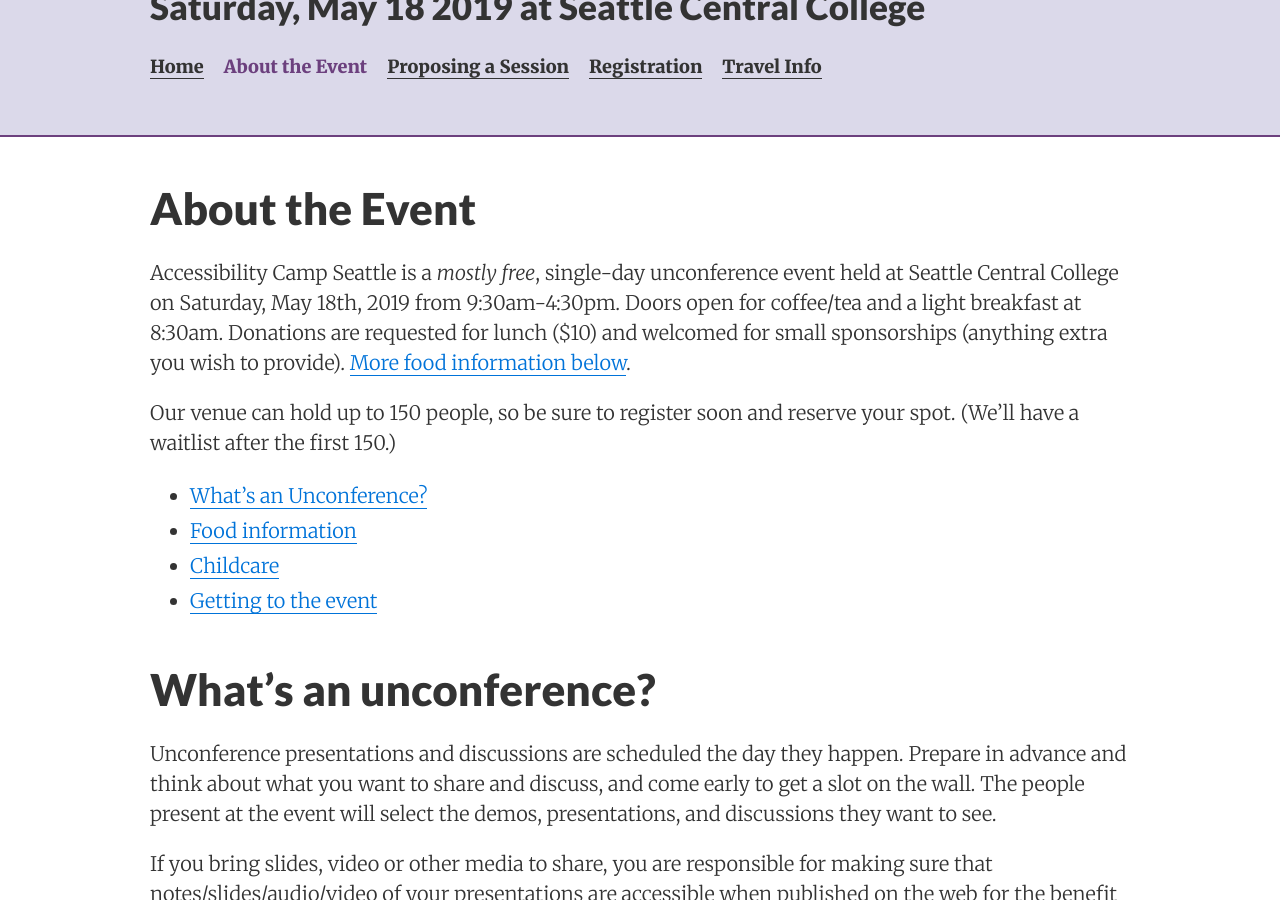
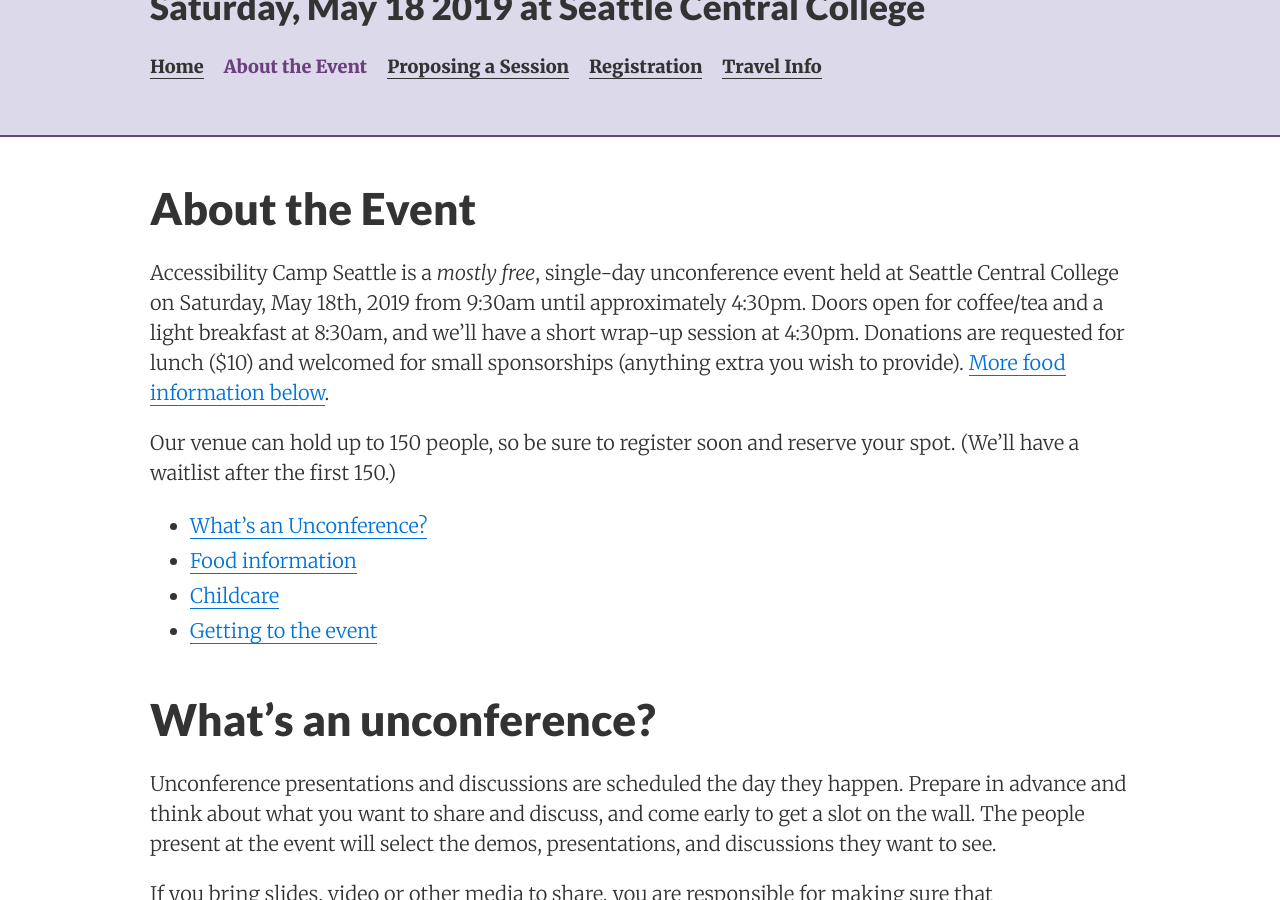
Before and after one commit to marcysutton/a11ycamp-jekyll, a Jekyll site: the page built from event-info.md, in a window 1280 px wide and 900 px high, scrolled down 317 px. Built offline with Jekyll 4.4.1, drawn with Linux system fonts in a browser that asks for light colours; comment, search, counter and statistics services are not loaded.

Commit message:
Tweaked event time to be inclusive of wrapup

```diff
--- a/event-info.md
+++ b/event-info.md
@@ -7,7 +7,7 @@
 weight: 2
 ---
 
-Accessibility Camp Seattle is a *mostly free*, single-day unconference event held at Seattle Central College on Saturday, May 18th, 2019 from 9:30am-4:30pm. Doors open for coffee/tea and a light breakfast at 8:30am. Donations are requested for lunch ($10) and welcomed for small sponsorships (anything extra you wish to provide). [More food information below](#food-info).
+Accessibility Camp Seattle is a *mostly free*, single-day unconference event held at Seattle Central College on Saturday, May 18th, 2019 from 9:30am until approximately 4:30pm. Doors open for coffee/tea and a light breakfast at 8:30am, and we'll have a short wrap-up session at 4:30pm. Donations are requested for lunch ($10) and welcomed for small sponsorships (anything extra you wish to provide). [More food information below](#food-info).
 
 Our venue can hold up to 150 people, so be sure to register soon and reserve your spot. (We’ll have a waitlist after the first 150.)
 
```
